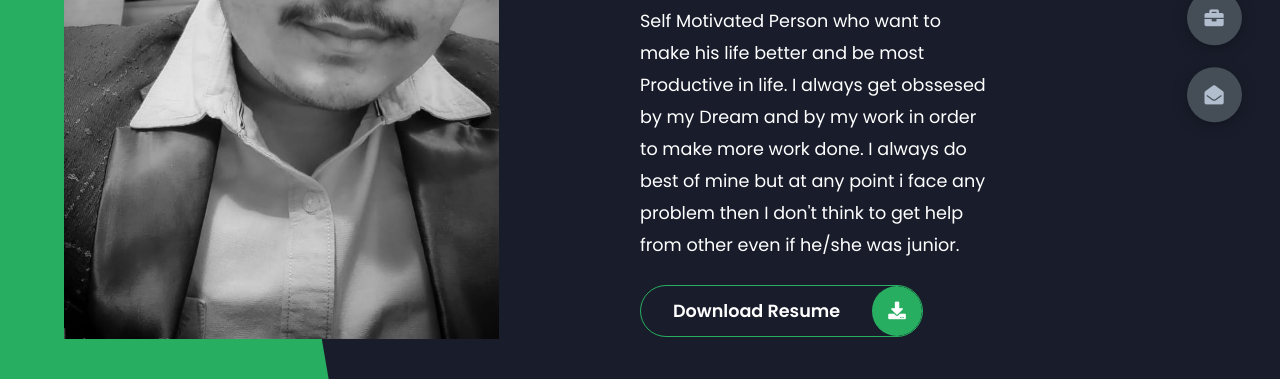
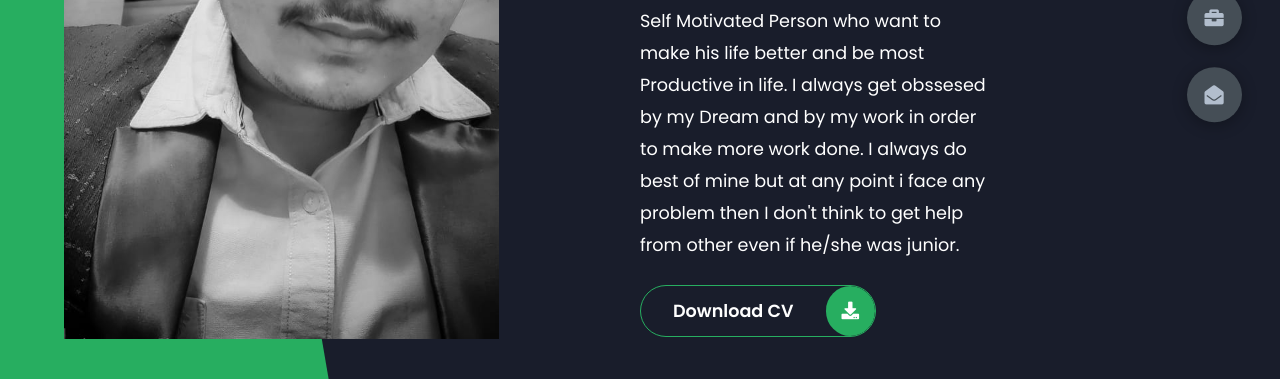
Before and after one commit to Darshan25503/Darshan.github.io, a plain HTML site: page index.html in a window 1280 px wide. Shown: the part 421-800 px from the top of the page. Drawn offline with Linux system fonts and the light colour scheme.

Commit message:
Update index.html

```diff
--- a/index.html
+++ b/index.html
@@ -34,7 +34,7 @@
                 </p>
                 <div class="btn-con">
                     <a href="resume.pdf" target="_blank" class="main-btn">
-                        <span class="btn-text">Download Resume</span>
+                        <span class="btn-text">Download CV</span>
                         <span class="btn-icon"><i class="fas fa-download"></i></span>
                     </a>
                 </div>
```
